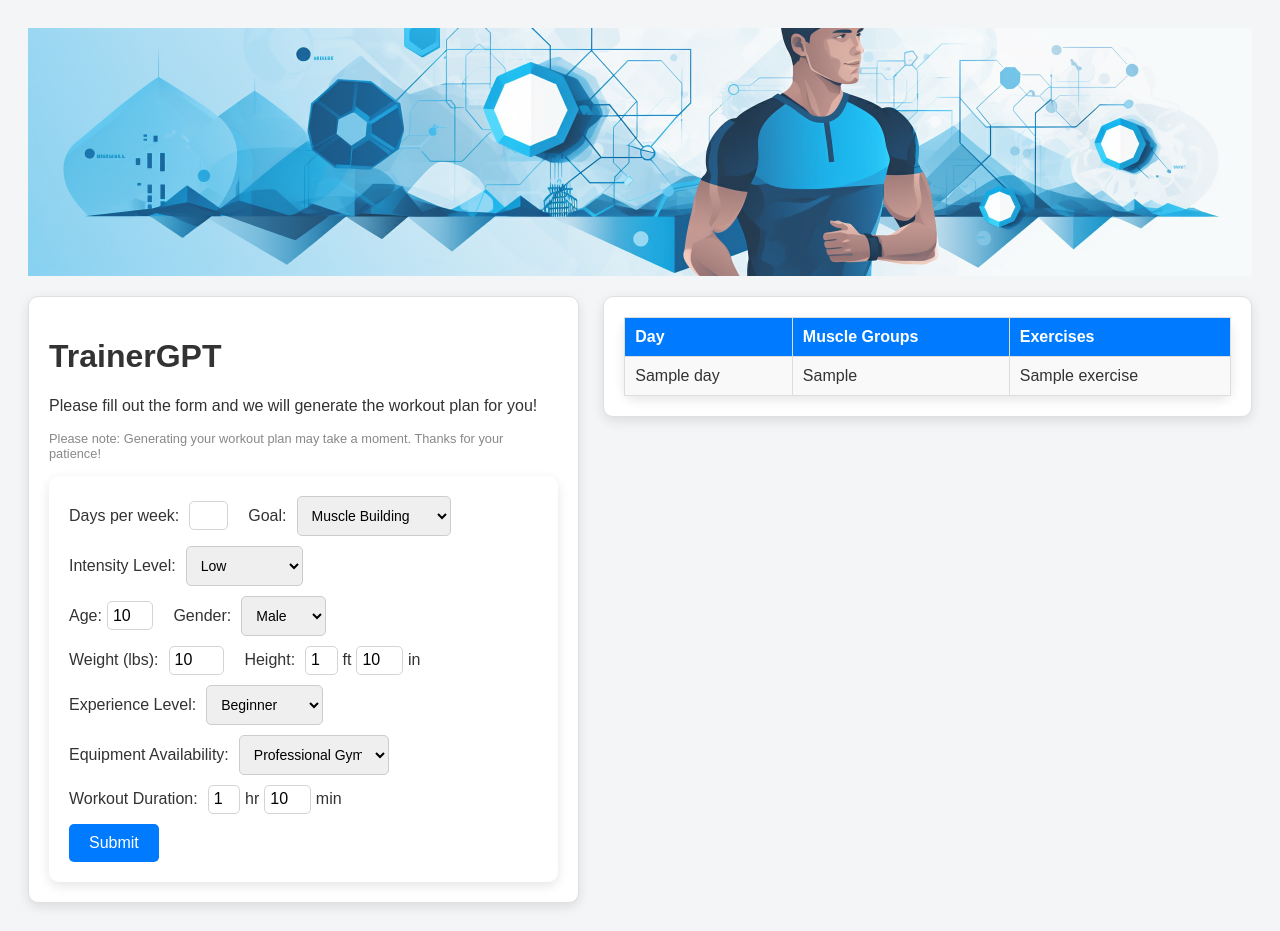
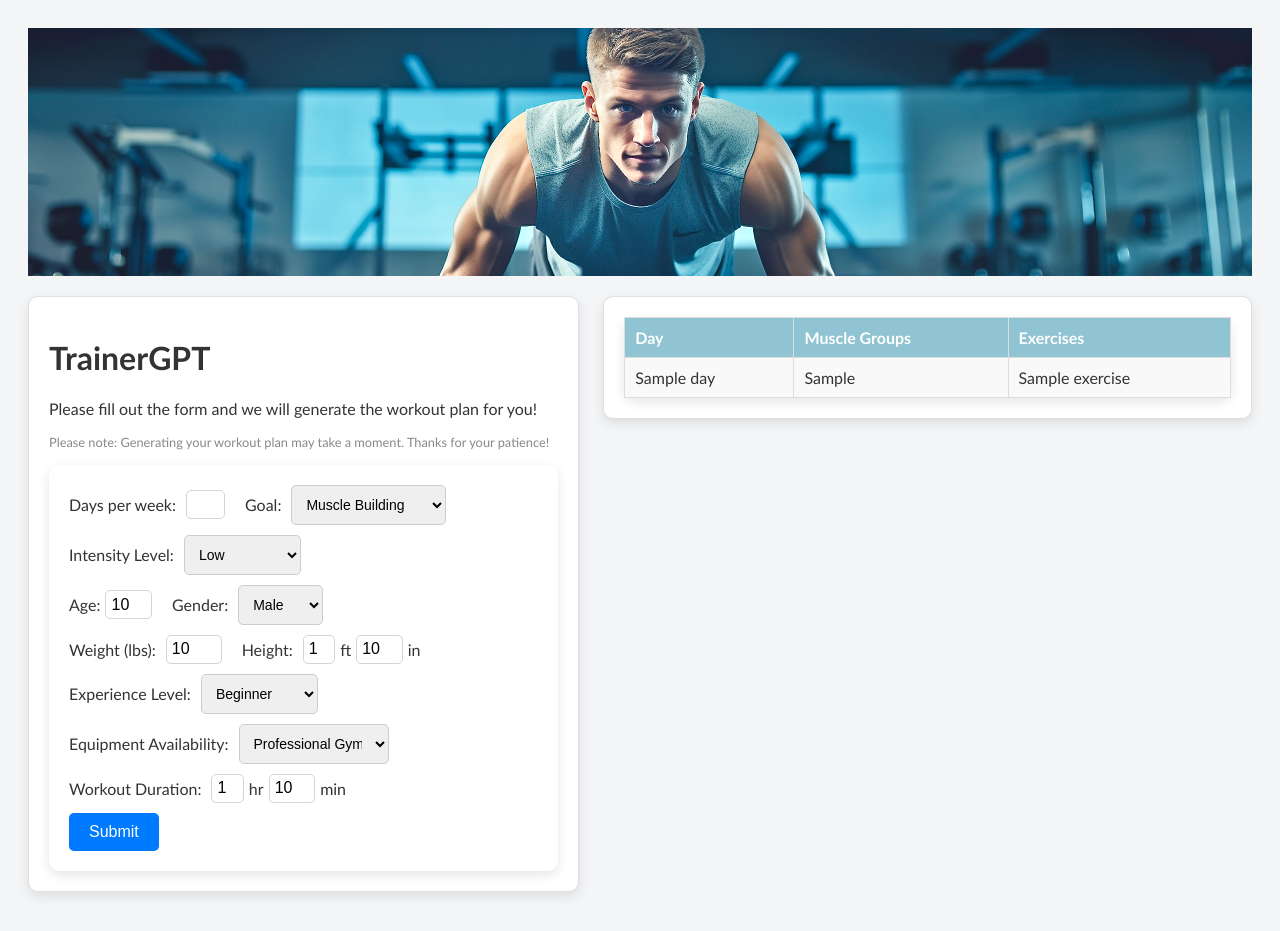
Before and after one commit to xinrui-wang1/trainerGPT, a Flask app: template templates/form.html in a window 1280 px wide. After the commit the page ends 896 px from the top, so only its background shows below. Run offline with Flask 3, Linux system fonts and the light colour scheme; the template is opened without the code that fills it: most values are stand-ins (such as "Sample title", 1, 10 or a date in 2020).

Commit message:
stylistic changes + different header

```diff
--- a/static/css/styles.css
+++ b/static/css/styles.css
@@ -1,5 +1,5 @@
 body {
-    font-family: 'Arial', sans-serif;
+    font-family: 'Gill Sans', sans-serif;
     background-color: #f4f5f7;
     color: #333;
     padding: 20px;
@@ -157,7 +157,7 @@ th, td {
 }
 
 th {
-    background-color: #007BFF;
+    background-color: #90c4d3;
     color: white;
     font-weight: bold;
 }
```
Also changed, not shown: static/header.png, static/header/header.png (added), 3 other files.
